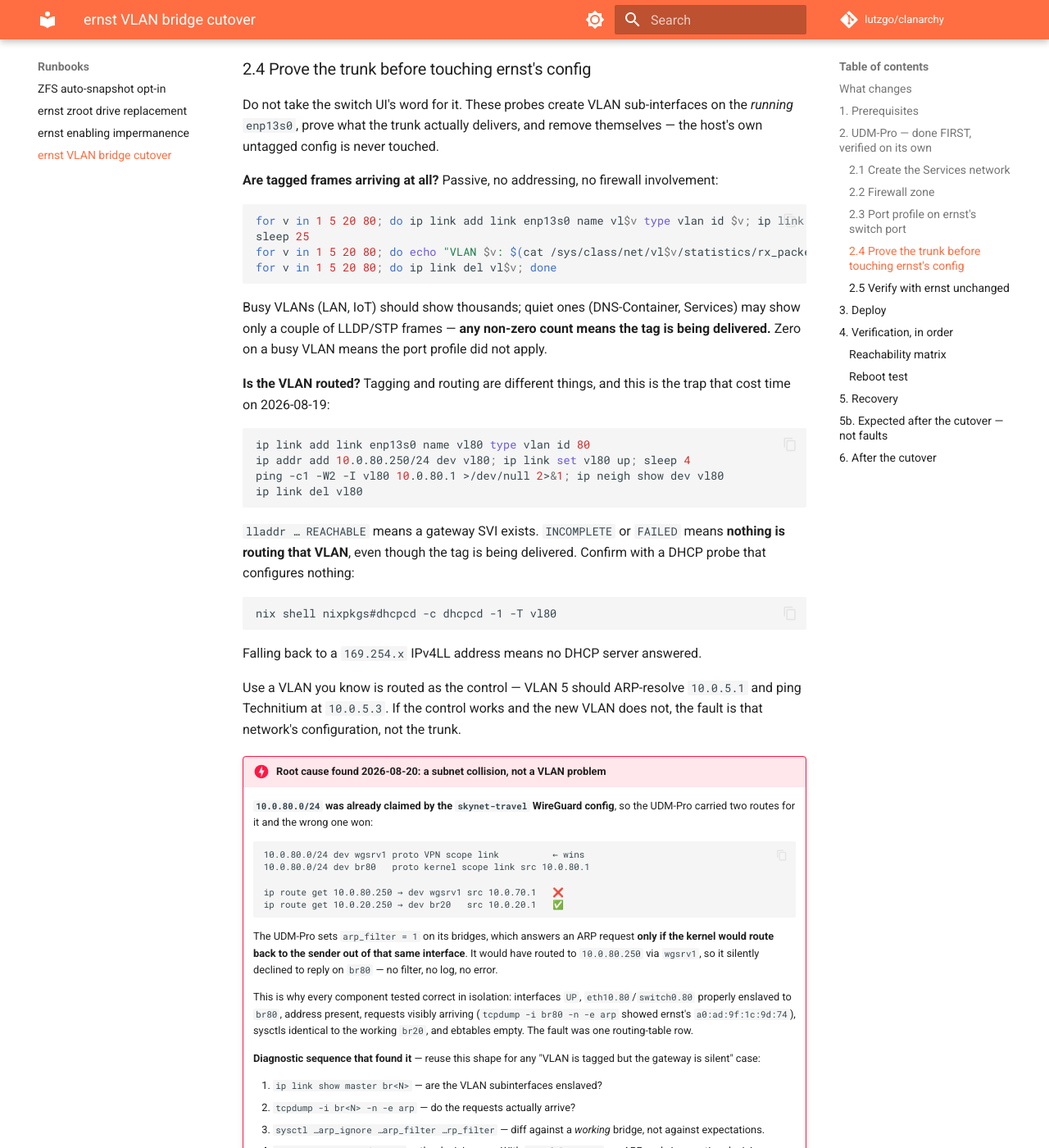
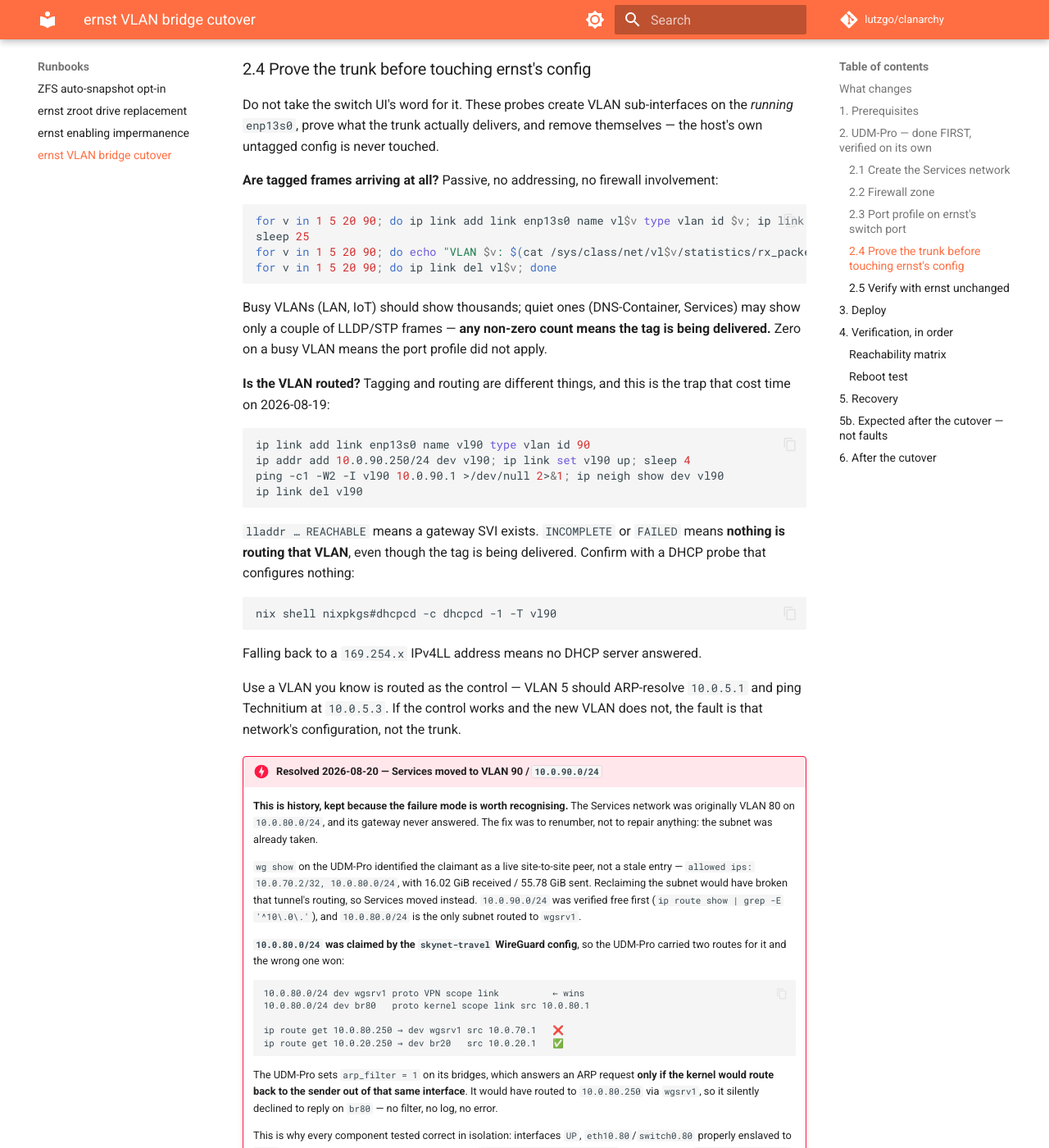
Before and after one commit to lutzgo/clanarchy, an MkDocs documentation site: the page built from docs/runbooks/ernst-vlan-bridge-cutover.md, in a window 1280 px wide and 1400 px high, scrolled down 4940 px. Shown: the whole window at 82% size. Built offline with MkDocs 1.6.1 and Material for MkDocs 9.7.7, drawn with Linux system fonts in a browser that asks for light colours; comment, search, counter and statistics services are not loaded; some of the changed text lies outside the part shown.

Commit message:
Move the Services VLAN from 80 to 90
10.0.80.0/24 is not available: it is routed to a live site-to-site WireGuard
peer on wgsrv1 (`allowed ips: 10.0.70.2/32, 10.0.80.0/24`, 16.02 GiB received
/ 55.78 GiB sent). The UDM-Pro therefore held two routes for it, and the VPN
one shadowed the connected bridge:

  10.0.80.0/24 dev wgsrv1 proto VPN scope link          <- wins
  10.0.80.0/24 dev br80   proto kernel scope link src 10.0.80.1

With arp_filter = 1 on the UDM's bridges an ARP reply is a routing decision,
so it silently declined to answer for its own address on br80 and the
Services gateway never came up.

Renumbering rather than reclaiming: `wg show` shows the peer is in real use,
so taking the subnet back would break that tunnel's routing. 10.0.90.0/24 was
verified free before choosing it, and 10.0.80.0/24 is the only subnet routed
to wgsrv1.

VLAN 90 rather than keeping ID 80 with a 90 subnet: this fleet's convention is
that the VLAN ID is the third octet (20 -> 10.0.20, 50 -> 10.0.50, 70 ->
10.0.70), and a Services network on VLAN 80 addressed 10.0.90.x would break it
permanently to save one round of edits.

Changes the trunk tag, both commented worked examples and their MAC
convention (02:00:00:90:00:0x), the VLAN map, and every forward-looking doc
reference. The root-cause narrative deliberately keeps its 10.0.80.0/24
references — that is what happened, and the failure mode is worth
recognising — and now records the resolution alongside it.

Requires, on the operator side: edit the UniFi Services network to VLAN 90 /
10.0.90.1/24, re-tag USW Pro 24 PoE port 6 from Services (80) to Services
(90), then `clan machines update ernst`. Low risk — VLAN 50 untagged is
untouched, so host connectivity and initrd SSH cannot be affected.

Co-Authored-By: Claude Opus 5 <noreply@anthropic.com>

````diff
--- a/docs/runbooks/ernst-vlan-bridge-cutover.md
+++ b/docs/runbooks/ernst-vlan-bridge-cutover.md
@@ -17,7 +17,7 @@ anything is deployed, and is verified with ernst still untouched.
 |---|---|---|
 | Host address | on `enp13s0` | on `br0` |
 | `enp13s0` | static `10.0.50.10/24` | trunk port, no L3 |
-| VLANs on the wire | untagged only | 50 untagged (PVID) + 1, 5, 20, 80 tagged |
+| VLANs on the wire | untagged only | 50 untagged (PVID) + 1, 5, 20, 90 tagged |
 | DNS routing | `Domains = "~. skynet.lan"` on `enp13s0` | same, on `br0` |
 | Stage-1 initrd SSH | raw `enp13s0` | **unchanged** — raw `enp13s0` |
 
@@ -122,9 +122,9 @@ Settings → Networks → **Create New Network**.
 | Field | Value |
 |---|---|
 | Name | `Services` |
-| VLAN ID | `80` |
-| Gateway / Host Address | `10.0.80.1/24` |
-| DHCP | Server on. UniFi fixes the range at **`10.0.80.6`–`10.0.80.254`** and does not allow narrowing it |
+| VLAN ID | `90` |
+| Gateway / Host Address | `10.0.90.1/24` |
+| DHCP | Server on. UniFi fixes the range at **`10.0.90.6`–`10.0.90.254`** and does not allow narrowing it |
 | Domain Name | `skynet.lan` |
 | DNS Server | **Manual → `10.0.5.3`** so containers inherit Technitium like the host |
 | Device Isolation | **off** — Traefik must reach Jellyfin in M5 |
@@ -133,7 +133,7 @@ Settings → Networks → **Create New Network**.
 is no "static range" to hold back. Give containers **DHCP reservations against
 their pinned MACs** — UniFi assigns a fixed IP inside the pool quite happily, and
 that keeps the network's source of truth on the UDM-Pro, which is what M2b wanted
-anyway. Only `10.0.80.2`–`.5` sit outside the pool, so reserve those for anything
+anyway. Only `10.0.90.2`–`.5` sit outside the pool, so reserve those for anything
 that genuinely must be hard-coded.
 
 ### 2.2 Firewall zone
@@ -189,7 +189,7 @@ Settings → Profiles → Ethernet Port Profiles.
   untagged; a pure tagged trunk kills the unlock channel and makes every future
   boot a KVM trip.
 - **Tagged VLAN Management: Custom** → `LAN (1)`, `DNS-Container (5)`,
-  `IoT (20)`, `Services (80)`.
+  `IoT (20)`, `Services (90)`.
   Not "Allow All" — that would put HA (30), Guest (40) and Matter (60) on the
   trunk, against the decision that a VLAN not on the trunk cannot be reached by
   a typo in a future container unit.
@@ -208,10 +208,10 @@ themselves — the host's own untagged config is never touched.
 involvement:
 
 ```bash
-for v in 1 5 20 80; do ip link add link enp13s0 name vl$v type vlan id $v; ip link set vl$v up; done
+for v in 1 5 20 90; do ip link add link enp13s0 name vl$v type vlan id $v; ip link set vl$v up; done
 sleep 25
-for v in 1 5 20 80; do echo "VLAN $v: $(cat /sys/class/net/vl$v/statistics/rx_packets) pkts"; done
-for v in 1 5 20 80; do ip link del vl$v; done
+for v in 1 5 20 90; do echo "VLAN $v: $(cat /sys/class/net/vl$v/statistics/rx_packets) pkts"; done
+for v in 1 5 20 90; do ip link del vl$v; done
 ```
 
 Busy VLANs (LAN, IoT) should show thousands; quiet ones (DNS-Container,
@@ -223,10 +223,10 @@ apply.
 trap that cost time on 2026-08-19:
 
 ```bash
-ip link add link enp13s0 name vl80 type vlan id 80
-ip addr add 10.0.80.250/24 dev vl80; ip link set vl80 up; sleep 4
-ping -c1 -W2 -I vl80 10.0.80.1 >/dev/null 2>&1; ip neigh show dev vl80
-ip link del vl80
+ip link add link enp13s0 name vl90 type vlan id 90
+ip addr add 10.0.90.250/24 dev vl90; ip link set vl90 up; sleep 4
+ping -c1 -W2 -I vl90 10.0.90.1 >/dev/null 2>&1; ip neigh show dev vl90
+ip link del vl90
 ```
 
 `lladdr … REACHABLE` means a gateway SVI exists. `INCOMPLETE` or `FAILED` means
@@ -234,7 +234,7 @@ ip link del vl80
 Confirm with a DHCP probe that configures nothing:
 
 ```bash
-nix shell nixpkgs#dhcpcd -c dhcpcd -1 -T vl80
+nix shell nixpkgs#dhcpcd -c dhcpcd -1 -T vl90
 ```
 
 Falling back to a `169.254.x` IPv4LL address means no DHCP server answered.
@@ -243,9 +243,21 @@ Use a VLAN you know is routed as the control — VLAN 5 should ARP-resolve
 `10.0.5.1` and ping Technitium at `10.0.5.3`. If the control works and the new
 VLAN does not, the fault is that network's configuration, not the trunk.
 
-!!! danger "Root cause found 2026-08-20: a subnet collision, not a VLAN problem"
+!!! danger "Resolved 2026-08-20 — Services moved to VLAN 90 / `10.0.90.0/24`"
 
-    **`10.0.80.0/24` was already claimed by the `skynet-travel` WireGuard
+    **This is history, kept because the failure mode is worth recognising.** The
+    Services network was originally VLAN 80 on `10.0.80.0/24`, and its gateway
+    never answered. The fix was to renumber, not to repair anything: the subnet
+    was already taken.
+
+    `wg show` on the UDM-Pro identified the claimant as a live site-to-site
+    peer, not a stale entry — `allowed ips: 10.0.70.2/32, 10.0.80.0/24`, with
+    16.02 GiB received / 55.78 GiB sent. Reclaiming the subnet would have broken
+    that tunnel's routing, so Services moved instead. `10.0.90.0/24` was verified
+    free first (`ip route show | grep -E '^10\.0\.'`), and `10.0.80.0/24` is the
+    only subnet routed to `wgsrv1`.
+
+    **`10.0.80.0/24` was claimed by the `skynet-travel` WireGuard
     config**, so the UDM-Pro carried two routes for it and the wrong one won:
 
     ```
@@ -346,7 +358,7 @@ enp13s0   1
           5
           20
           50 PVID Egress Untagged
-          80
+          90
 br0       50 PVID Egress Untagged     ← the "self" entry
 ```
 
````
Also changed, not shown: docs/roadmap.md (+30 -20 lines), 1 other file.
